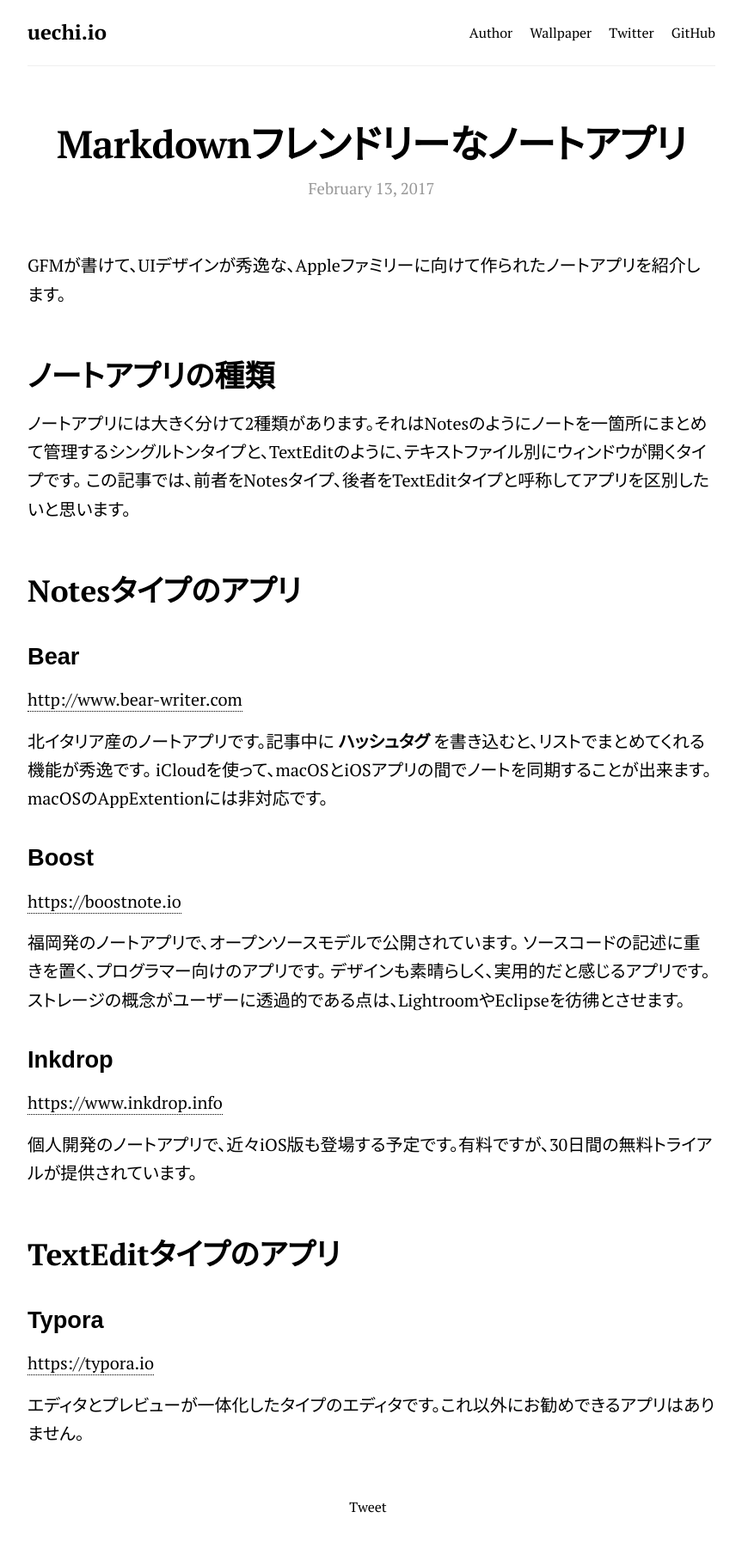
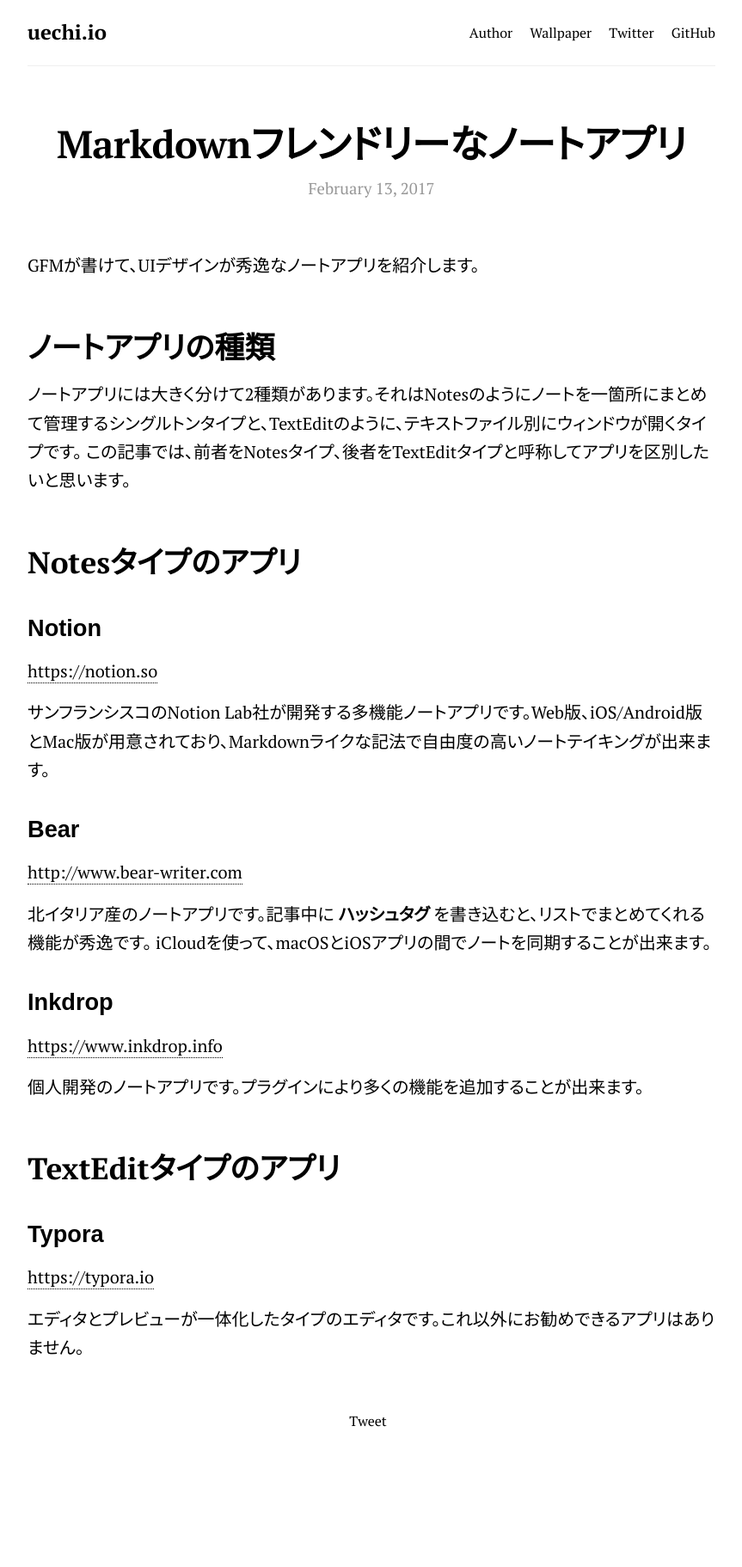
Before and after one commit to uetchy/uechi.io, a Jekyll site: the page built from _posts/2017-02-13-markdown-friendly-note-taking-apps.markdown, in a window 1280 px wide. Shown: the whole page at 86% size, without its empty margins (208-1071 px from the left). Built offline with Jekyll 4.4.1, drawn with Linux system fonts in a browser that asks for light colours; nearby versions of some CDN libraries; comment, search, counter and statistics services are not loaded; after the commit the page ends 1723 px from its top, so only the background shows below that.

Commit message:
Updated Markdown Friendly Note Taking Apps

```diff
--- a/_posts/2017-02-13-markdown-friendly-note-taking-apps.markdown
+++ b/_posts/2017-02-13-markdown-friendly-note-taking-apps.markdown
@@ -3,7 +3,7 @@
 date: 2017-02-13 21:52:00 +09:00
 ---
 
-GFMが書けて、UIデザインが秀逸な、Appleファミリーに向けて作られたノートアプリを紹介します。
+GFMが書けて、UIデザインが秀逸なノートアプリを紹介します。
 
 # ノートアプリの種類
 
@@ -12,26 +12,24 @@
 
 # Notesタイプのアプリ
 
+## Notion
+
+<https://notion.so>
+
+サンフランシスコのNotion Lab社が開発する多機能ノートアプリです。Web版、iOS/Android版とMac版が用意されており、Markdownライクな記法で自由度の高いノートテイキングが出来ます。
+
 ## Bear
 
 <http://www.bear-writer.com>
 
 北イタリア産のノートアプリです。記事中に __ハッシュタグ__ を書き込むと、リストでまとめてくれる機能が秀逸です。
-iCloudを使って、macOSとiOSアプリの間でノートを同期することが出来ます。macOSのAppExtentionには非対応です。
-
-## Boost
-
-<https://boostnote.io>
-
-福岡発のノートアプリで、オープンソースモデルで公開されています。
-ソースコードの記述に重きを置く、プログラマー向けのアプリです。
-デザインも素晴らしく、実用的だと感じるアプリです。ストレージの概念がユーザーに透過的である点は、LightroomやEclipseを彷彿とさせます。
+iCloudを使って、macOSとiOSアプリの間でノートを同期することが出来ます。
 
 ## Inkdrop
 
 <https://www.inkdrop.info>
 
-個人開発のノートアプリで、近々iOS版も登場する予定です。有料ですが、30日間の無料トライアルが提供されています。
+個人開発のノートアプリです。プラグインにより多くの機能を追加することが出来ます。
 
 # TextEditタイプのアプリ
 
```
